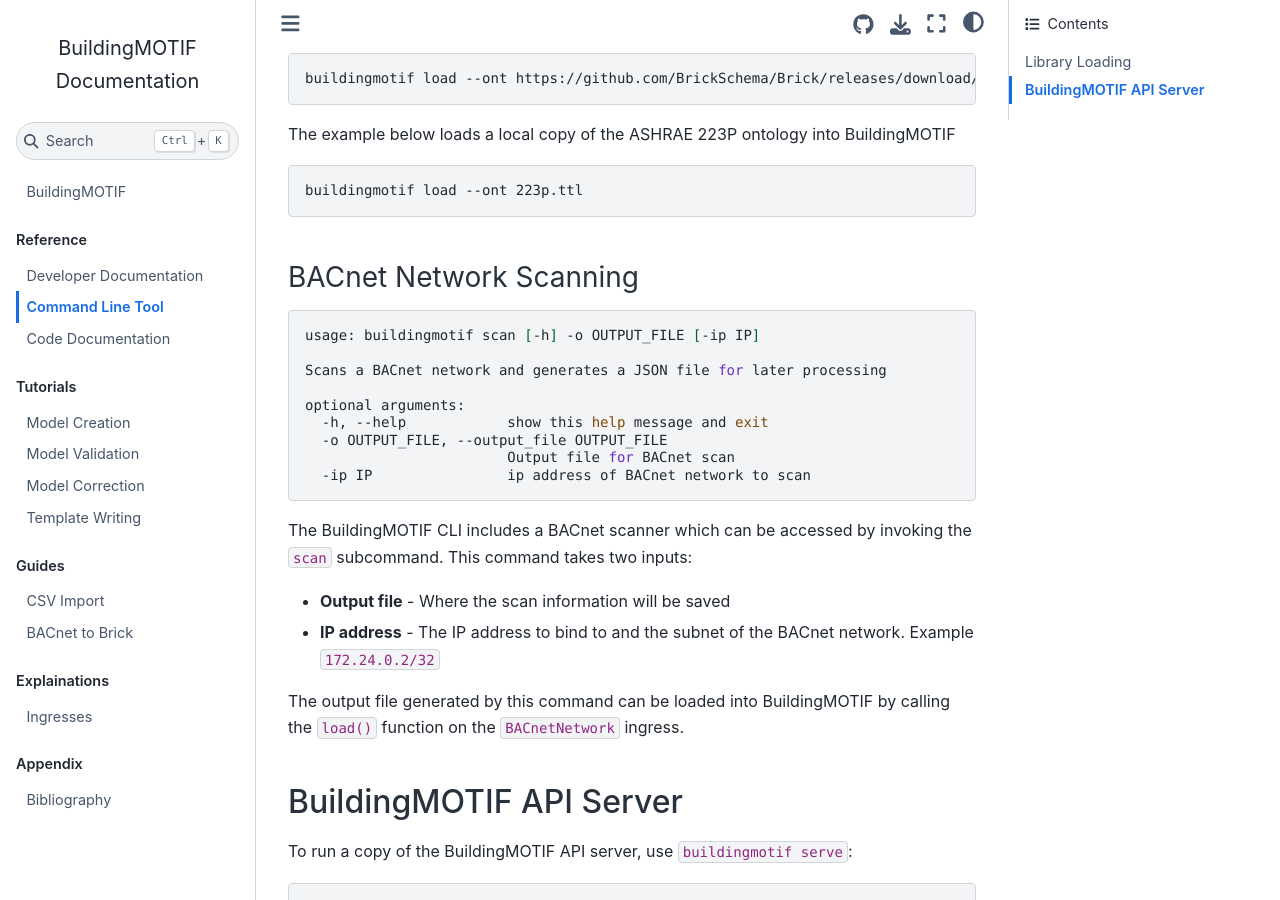
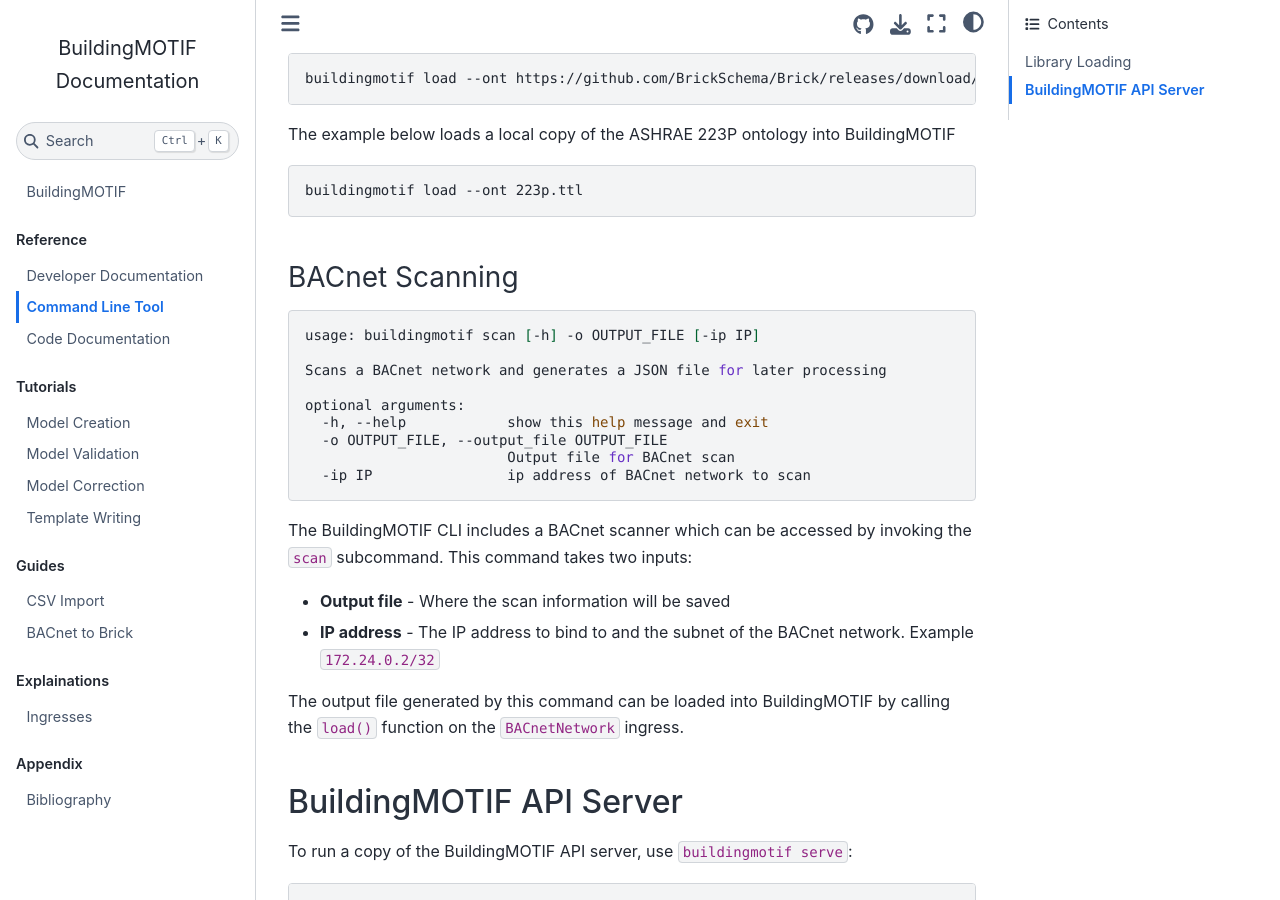
Before and after one commit to NREL/BuildingMOTIF, a Jupyter Book: the page built from docs/reference/cli_tool.md, in a window 1280 px wide and 900 px high, scrolled down 3060 px. Built offline with Jupyter Book 1.0.4 settings and Sphinx 7.4.7 and the Sphinx Book theme 1.1.4, drawn with Linux system fonts in a browser that asks for light colours.

Commit message:
Update docs/reference/cli_tool.md
Co-authored-by: Matt Steen <MatthewSteen@users.noreply.github.com>

````diff
--- a/docs/reference/cli_tool.md
+++ b/docs/reference/cli_tool.md
@@ -109,7 +109,7 @@ The example below loads a local copy of the ASHRAE 223P ontology into BuildingMO
 buildingmotif load --ont 223p.ttl
 ```
 
-### BACnet Network Scanning
+### BACnet Scanning
 
 ```bash
 usage: buildingmotif scan [-h] -o OUTPUT_FILE [-ip IP]
````
